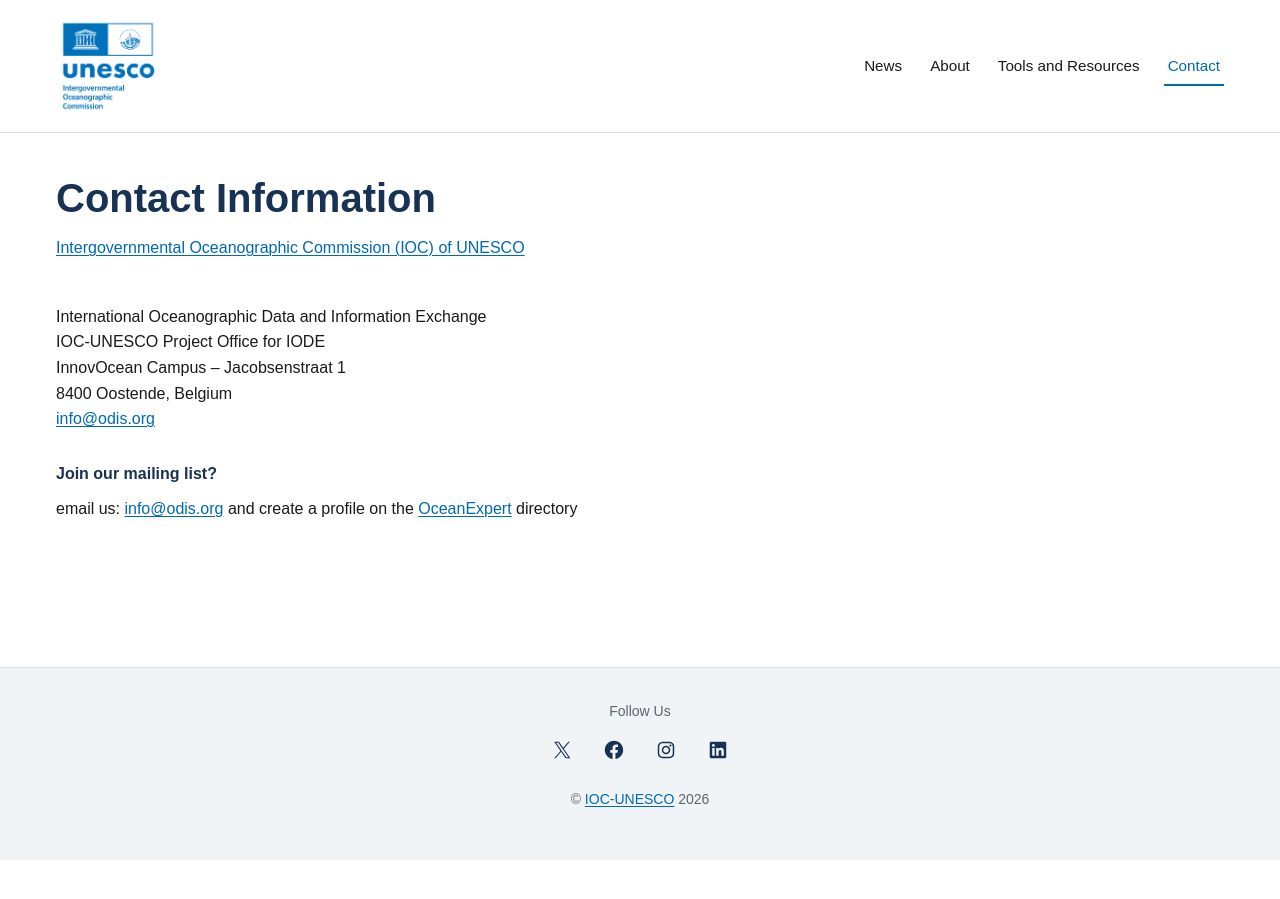
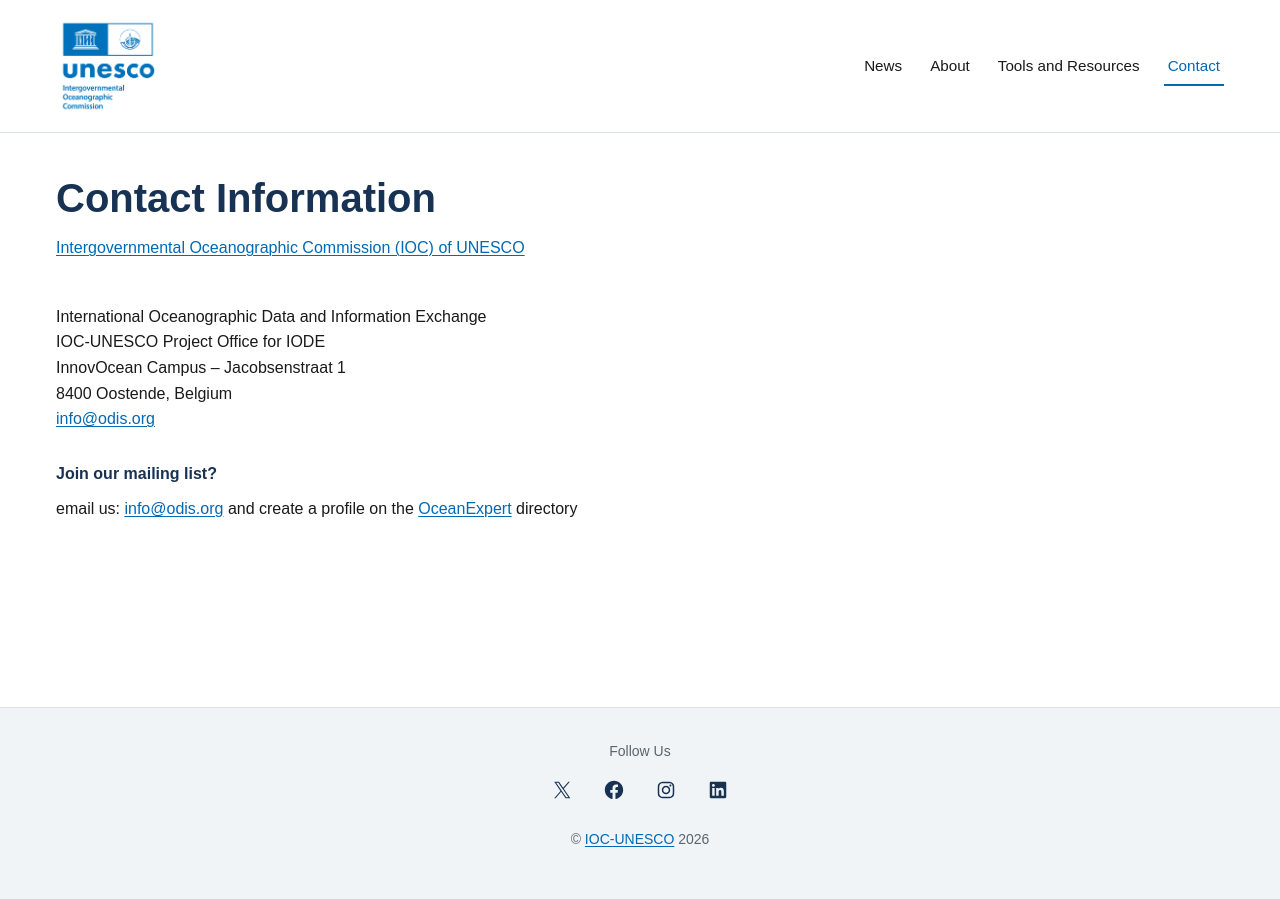
Before and after one commit to iodepo/odis-website, a Jekyll site: the page built from _pages/contact-information.html, in a window 1280 px wide. Built offline with Jekyll 4.4.1, drawn with Linux system fonts in a browser that asks for light colours.

Commit message:
fixed footer position

```diff
--- a/assets/css/main.scss
+++ b/assets/css/main.scss
@@ -41,6 +41,10 @@
 
 body {
   margin: 0;
+  min-height: 100vh;
+  min-height: 100dvh;
+  display: flex;
+  flex-direction: column;
   background: var(--white);
   color: var(--text);
   font-family: var(--font-sans);
@@ -57,7 +61,11 @@
   padding-inline: var(--gutter);
 }
 
-.content { padding-block: 2.5rem 4rem; }
+/* Grow so the footer stays at the bottom of short pages. */
+.content {
+  flex: 1 0 auto;
+  padding-block: 2.5rem 4rem;
+}
 /* Contain floated asides so they cannot escape into the footer. */
 .content::after { content: ""; display: table; clear: both; }
 
```
